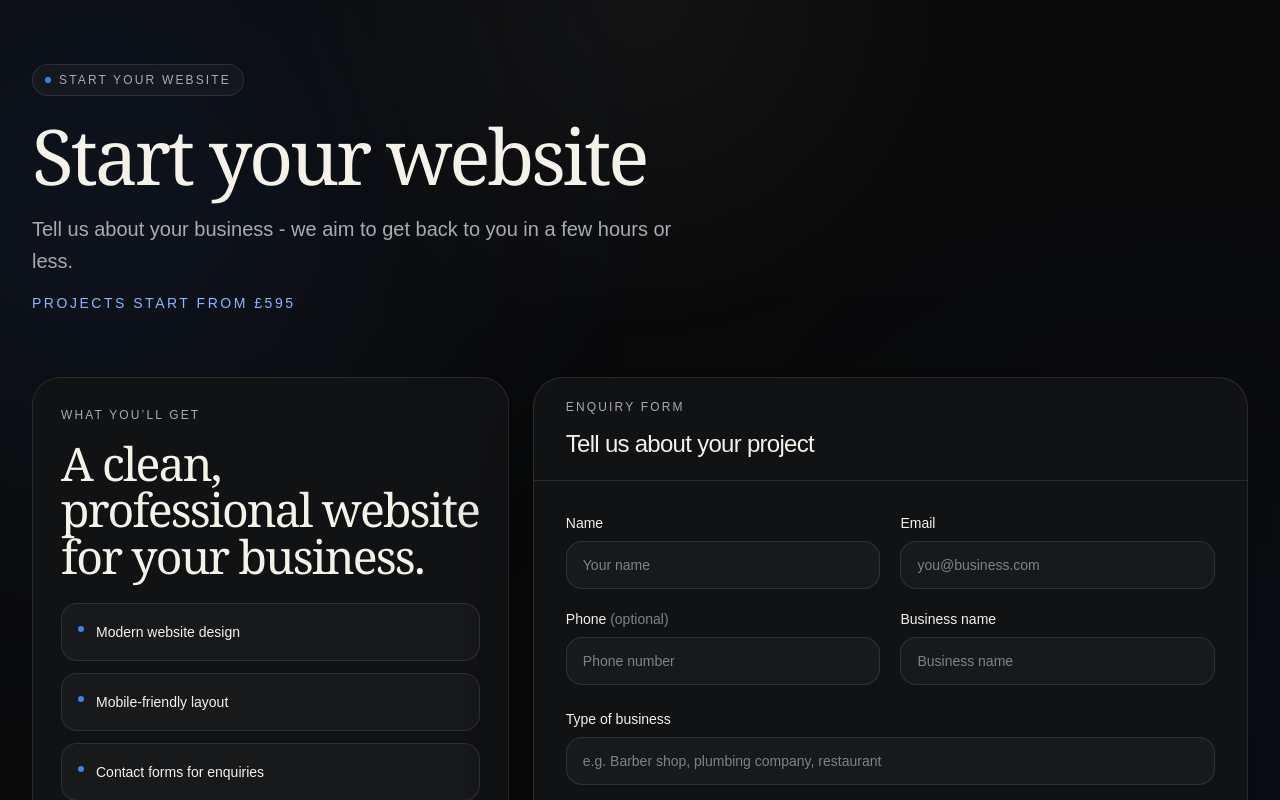
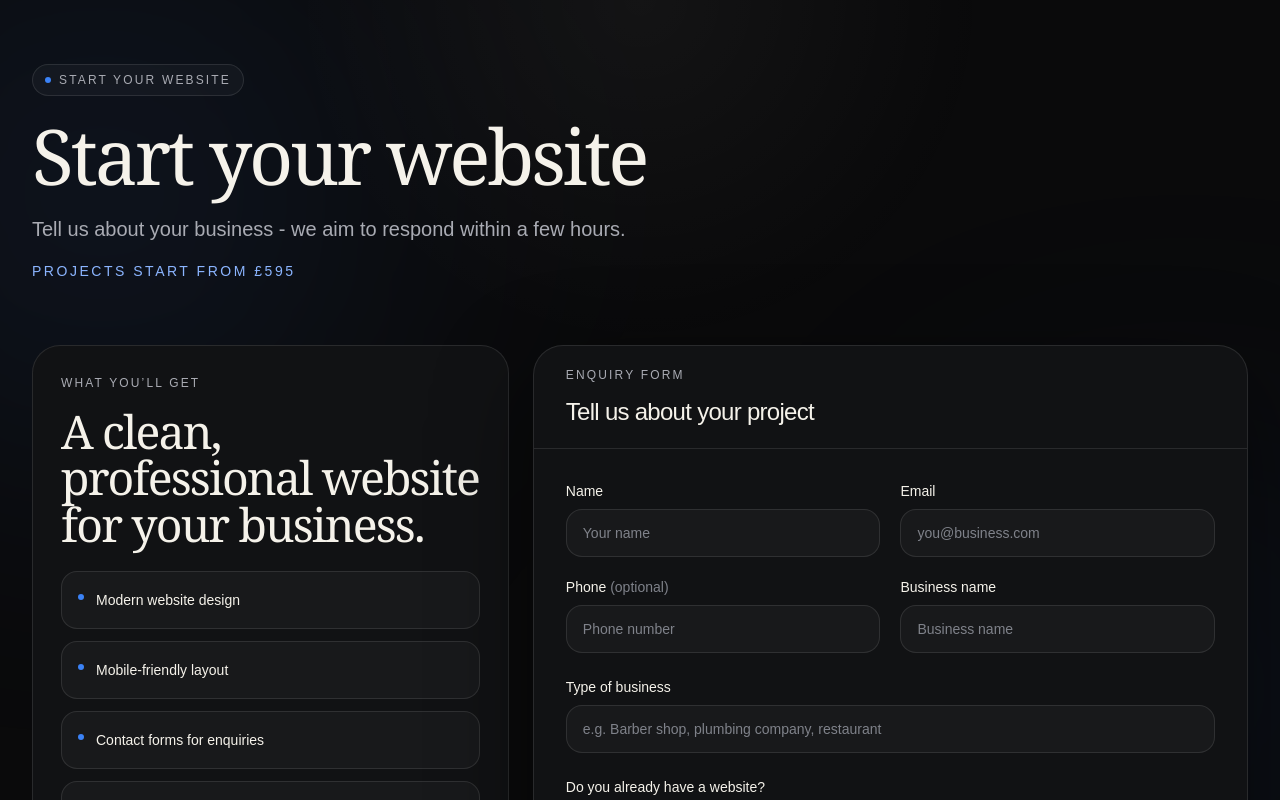
Before and after one commit to cleanwebsitesuk/cleanwebsites, a Next.js app: page /start in a window 1280 px wide. Shown: the top 800 px of the page. Built offline with nearby package versions, Linux system fonts and the light colour scheme.

Commit message:
Update page.tsx

```diff
--- a/app/start/page.tsx
+++ b/app/start/page.tsx
@@ -105,7 +105,7 @@ export default function StartPage() {
             </h1>
 
             <p className="mt-5 max-w-2xl text-[18px] leading-8 text-[#A9ABB3] sm:text-[20px]">
-              Tell us about your business - we aim to get back to you in a few hours or less.
+              Tell us about your business - we aim to respond within a few hours.
             </p>
 
             <p className="mt-4 text-sm uppercase tracking-[0.18em] text-[#8BB5FF]">
```
